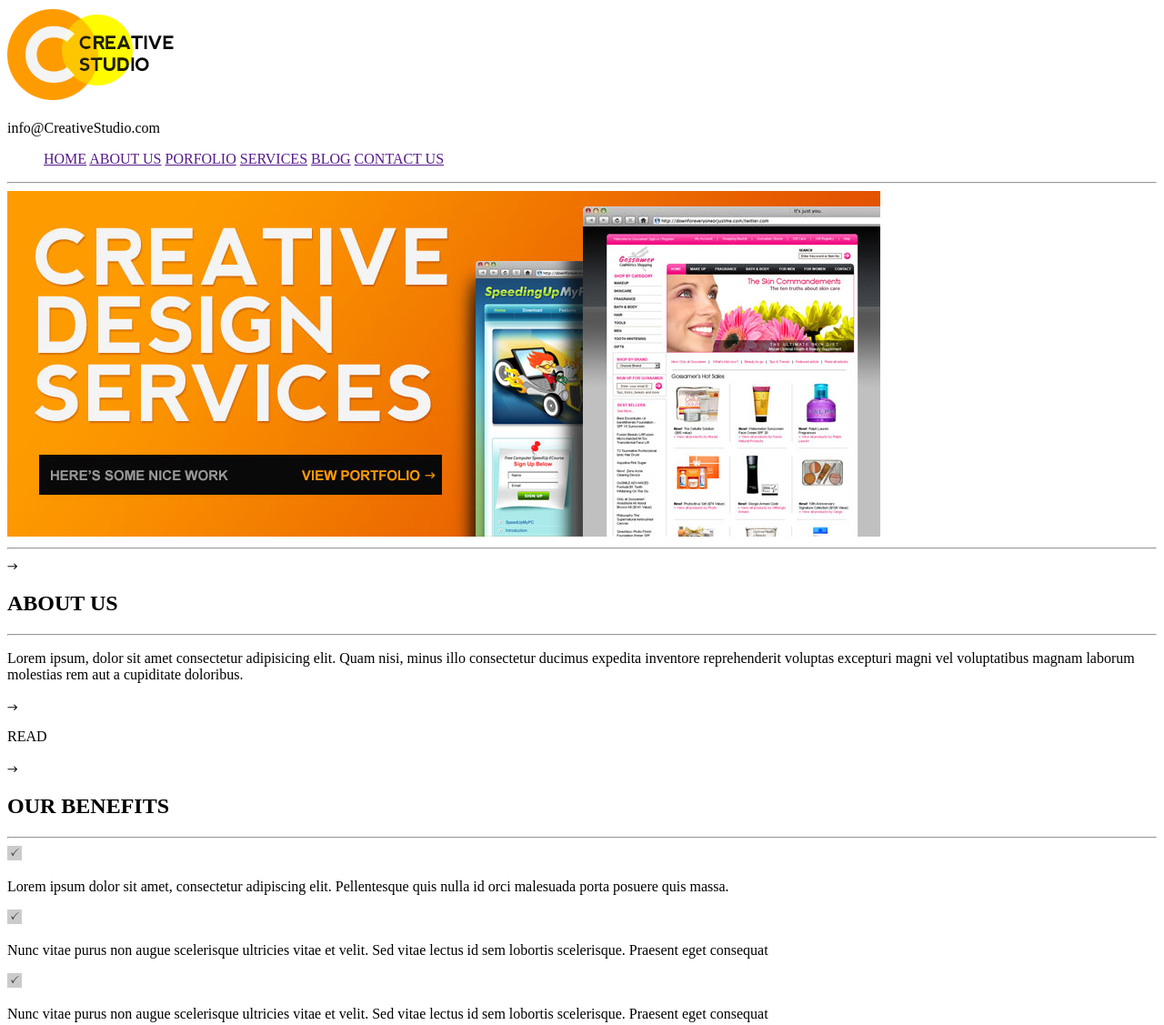
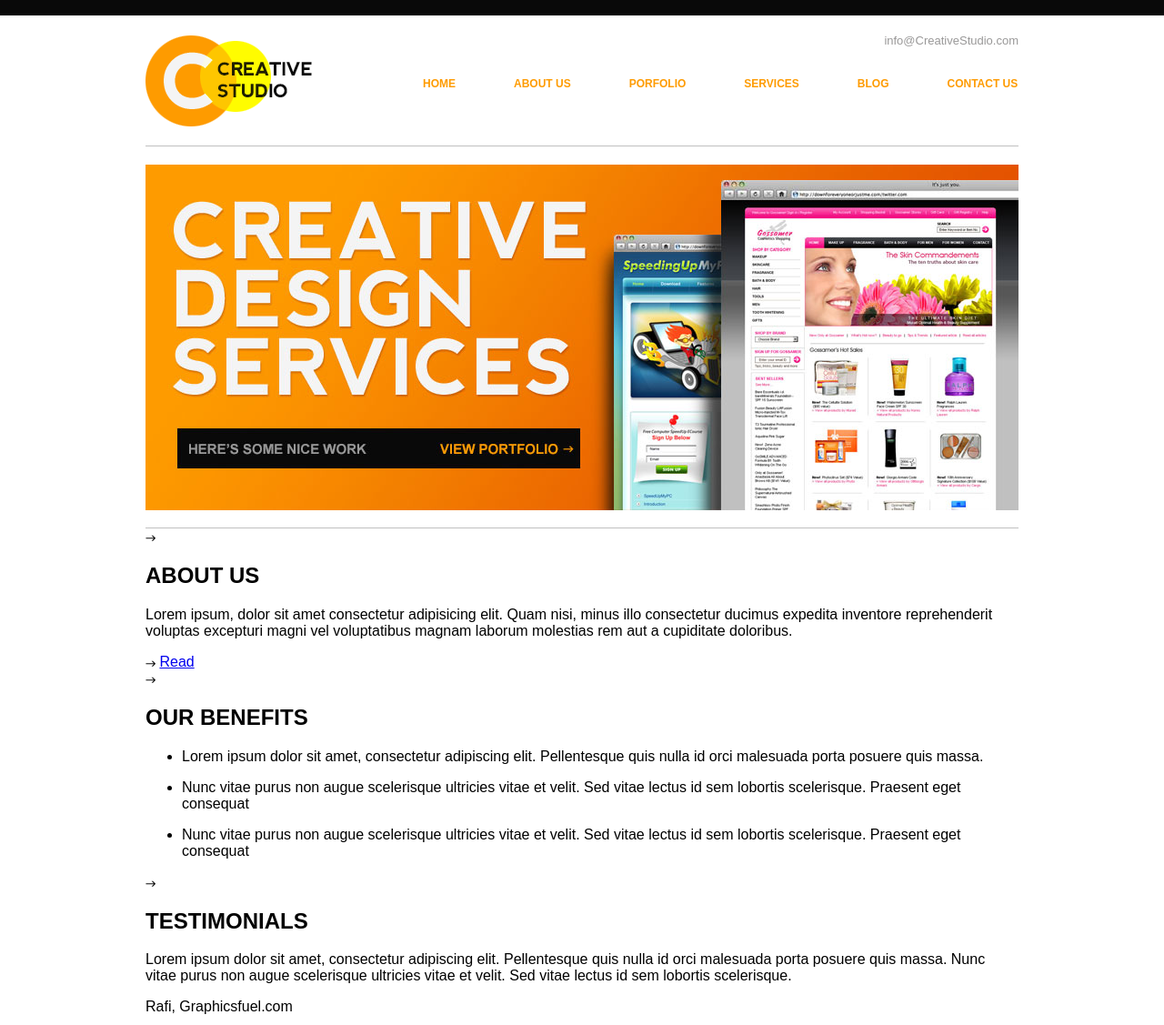
Before and after one commit to jeanToru/WEB1-S10-, a plain HTML site: page WEB1-DiseñoHtml/index.html in a window 1280 px wide. Shown: the top 1127 px of the page at 91% size. Drawn offline with Linux system fonts and the light colour scheme.

Commit message:
Css del bloque imajen y header, algunos selectores goblales

```diff
--- a/WEB1-DiseñoHtml/css/style.css
+++ b/WEB1-DiseñoHtml/css/style.css
@@ -0,0 +1,63 @@
+/*Global */
+body {
+    font-family: Arial, Helvetica, sans-serif;
+    margin: 0;
+}
+html {
+    border-top: 17px solid #090909;
+}
+/* Helpers */
+#estrutura {
+    width: 960px;
+    margin: 0 auto;
+}
+.clearfix::after {
+    content: "";
+    clear: both;
+    display: table;
+  }
+
+.space-border {
+	padding: 20px 0 15px;
+	border-bottom: 1px solid #c0c0c0;
+}
+/* Header */
+#logo {
+    float: left;
+    width: 183px;
+}
+#nav {
+	float: right;
+	width: 655px;
+	position: relative;
+}
+#link-email {
+    font-size: 13px;
+    color: #999898;
+    text-decoration: none;
+    position: absolute;
+    top: 0px;
+    right: 0px;
+}
+
+#list {
+    list-style: none;
+    margin: 45px 0 0 0;
+    padding: 0px;
+}
+
+#list li {
+    float: left;
+}
+
+#list li + li {
+    margin-left: 64px;
+}
+
+#list a {
+    font-size: 12px;
+    font-weight: bold;
+    color: #fe9b00;
+    text-decoration: none;
+    text-transform: uppercase;
+}
--- a/WEB1-DiseñoHtml/index.html
+++ b/WEB1-DiseñoHtml/index.html
@@ -10,68 +10,74 @@
 </head>
 
 <body>
-    <div id="Estrutura">
-        <div id="header">
-            <img src="img/logo.png" alt="logo de la pagina">
-            <p>info@CreativeStudio.com</p>
-            <ul>
-                <a href="">HOME</a>
-                <a href="">ABOUT US</a>
-                <a href="">PORFOLIO</a>
-                <a href="">SERVICES</a>
-                <a href="">BLOG</a>
-                <a href="">CONTACT US</a>
-            </ul>
-            <hr>
+    <div id="estrutura">
+        <div id="header" class="clearfix space-border">
+            <div id="logo">
+                <img src="img/logo.png" alt="logo de la pagina">
+            </div>
+            <div id="nav">
+                <a href="mailto:info@CreativeStudio.com" id="link-email">info@CreativeStudio.com</a>
+                <ul id="list" class="clearfix">
+                    <li><a href="#">HOME</a></li>
+                    <li><a href="#">ABOUT US</a></li>
+                    <li><a href="#">PORFOLIO</a></li>
+                    <li><a href="#">SERVICES</a></li>
+                    <li><a href="#">BLOG</a></li>
+                    <li><a href="#">CONTACT US</a></li>
+                </ul>
+            </div>
         </div>
-        <div id="bloqueImagen">
-            <a href=""><img src="img/img.jpg" alt="Imagen de Grande"></a>
-            <hr>
+        <div id="bloqueImagen" class="space-border">
+            <a href="#"><img src="img/img.jpg" alt="Imagen de Grande"></a>
         </div>
         <div id="parrafos">
             <div id="primerParrafo">
                 <img src="img/arrow.png" alt="flecha">
                 <h2>ABOUT US</h2>
-                <hr>
                 <p>Lorem ipsum, dolor sit amet consectetur adipisicing elit. Quam nisi, minus illo consectetur ducimus
                     expedita inventore reprehenderit voluptas excepturi magni vel voluptatibus magnam laborum molestias
                     rem aut a cupiditate doloribus.</p>
                 <img src="img/arrow.png" alt="flecha">
-                <p>READ</p>
+                <a href="#">Read</a>
             </div>
             <div id="segundoParrafo">
                 <img src="img/arrow.png" alt="flecha">
                 <h2>OUR BENEFITS</h2>
-                <hr>
-                <img src="img/check.png" alt="check">
-                <p>Lorem ipsum dolor sit amet, consectetur adipiscing elit. Pellentesque quis nulla id orci malesuada
-                    porta posuere quis massa.</p>
-                <img src="img/check.png" alt="check">
-                <p>Nunc vitae purus non augue scelerisque ultricies vitae et velit. Sed vitae lectus id sem lobortis
-                    scelerisque. Praesent eget consequat</p>
-                <img src="img/check.png" alt="check">
-                <p>Nunc vitae purus non augue scelerisque ultricies vitae et velit. Sed vitae lectus id sem lobortis
-                    scelerisque. Praesent eget consequat</p>
+                <ul>
+                    <li>
+                        <p>Lorem ipsum dolor sit amet, consectetur adipiscing elit. Pellentesque quis nulla id orci
+                            malesuada
+                            porta posuere quis massa.</p>
+                    </li>
+                    <li>
+                        <p>Nunc vitae purus non augue scelerisque ultricies vitae et velit. Sed vitae lectus id sem
+                            lobortis
+                            scelerisque. Praesent eget consequat</p>
+                    </li>
+
+                    <li>
+                        <p>Nunc vitae purus non augue scelerisque ultricies vitae et velit. Sed vitae lectus id sem
+                            lobortis
+                            scelerisque. Praesent eget consequat</p>
+                    </li>
+                </ul>
             </div>
             <div id="tercerParrafo">
                 <img src="img/arrow.png" alt="flecha">
                 <h2>TESTIMONIALS</h2>
-                <hr>
                 <p>Lorem ipsum dolor sit amet, consectetur adipiscing elit. Pellentesque quis nulla id orci malesuada
                     porta posuere quis massa. Nunc vitae purus non augue scelerisque ultricies vitae et velit. Sed vitae
                     lectus id sem lobortis scelerisque. </p>
                 <p>Rafi, Graphicsfuel.com</p>
             </div>
-            <hr>
         </div>
         <div id="imajenes">
             <img src="img/arrow.png" alt="flecha">
             <h2>OUR PORFOLIO</h2>
-            <a href=""><img src="img/portfolio1.jpg" alt="Portafolio"></a>
-            <a href=""><img src="img/portfolio-2.jpg" alt="Portafolio"></a>
-            <a href=""><img src="img/portfolio-3.jpg" alt="Portafolio"></a>
-            <a href=""><img src="img/portfolio-4.jpg" alt="Portafolio"></a>
-            <hr>
+            <a href="#"><img src="img/portfolio1.jpg" alt="Portafolio"></a>
+            <a href="#"><img src="img/portfolio-2.jpg" alt="Portafolio"></a>
+            <a href="#"><img src="img/portfolio-3.jpg" alt="Portafolio"></a>
+            <a href="#"><img src="img/portfolio-4.jpg" alt="Portafolio"></a>
         </div>
         <div id="penultimoBloque">
             <div id="fondoIzquierdo">
@@ -84,21 +90,20 @@
             <div id="fondoDerecha">
                 <img src="img/arrow.png" alt="flecha">
                 <h2>CONENCT WITH US</h2>
-                <a href=""><img src="img/icono-tw.png" alt="Portafolio"></a>
-                <a href=""><img src="img/iocno-blue.png" alt="Portafolio"></a>
-                <a href=""><img src="img/icono-gray.png" alt="Portafolio"></a>
-                <a href=""><img src="img/icono-orange.png" alt="Portafolio"></a>
+                <a href="#"><img src="img/icono-tw.png" alt="Portafolio"></a>
+                <a href="#"><img src="img/iocno-blue.png" alt="Portafolio"></a>
+                <a href="#"><img src="img/icono-gray.png" alt="Portafolio"></a>
+                <a href="#"><img src="img/icono-orange.png" alt="Portafolio"></a>
             </div>
-            <hr>
         </div>
         <div id="footer">
             <ul>
-                <a href="">HOME</a>
-                <a href="">ABOUT US</a>
-                <a href="">PORFOLIO</a>
-                <a href="">SERVICES</a>
-                <a href="">BLOG</a>
-                <a href="">CONTACT US</a>
+                <li><a href="#">HOME</a></li>
+                <li><a href="#">ABOUT US</a></li>
+                <li><a href="#">PORFOLIO</a></li>
+                <li><a href="#">SERVICES</a></li>
+                <li><a href="#">BLOG</a></li>
+                <li><a href="#">CONTACT US</a></li>
             </ul>
             <p>© 2010 CreativeStudio. All Rights Reserved</p>
             <img src="img/logo.png" alt="logo de la pagina">
```
